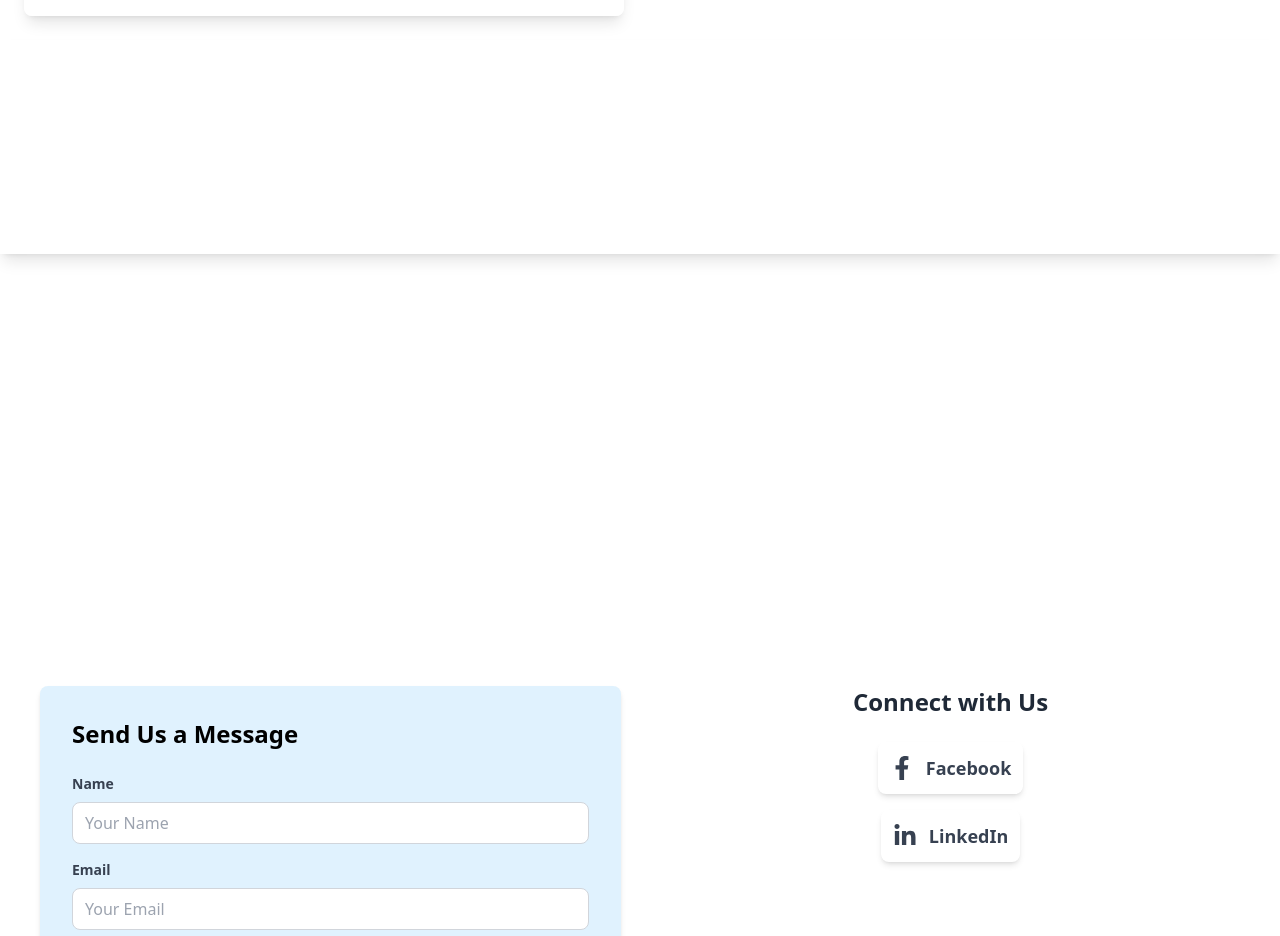
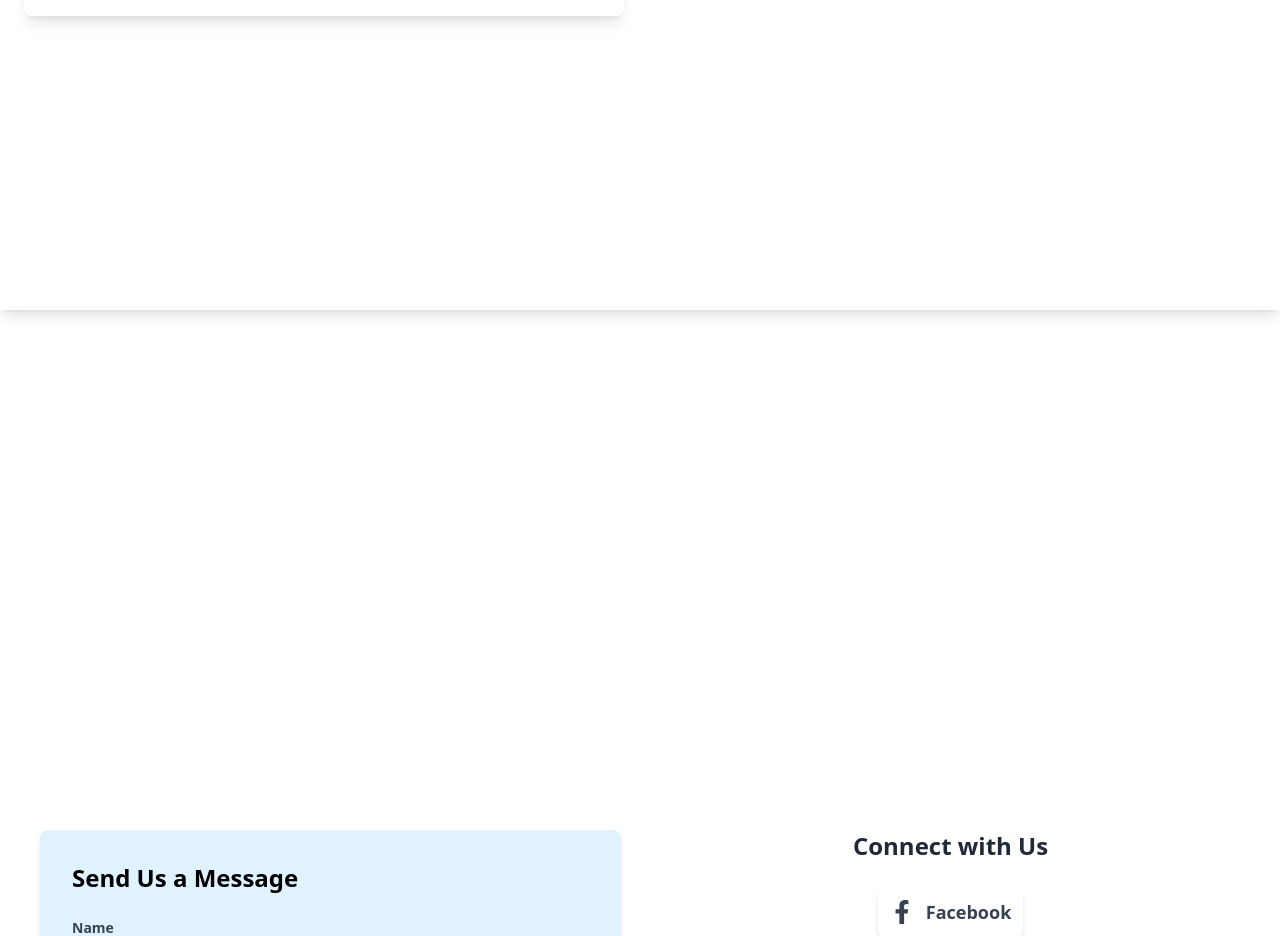
Before and after one commit to shuvakarmakar/traffclick-project, a React (Vite) app: page / in a window 1280 px wide. Shown: the part 1500-2436 px from the top of the page. Built offline with nearby package versions, Linux system fonts and the light colour scheme.

Commit message:
Update 2 Componentes

```diff
--- a/src/Pages/Partner.jsx
+++ b/src/Pages/Partner.jsx
@@ -1,28 +1,28 @@
 import { useEffect } from "react";
 import AOS from "aos";
-import "aos/dist/aos.css"; // Import AOS styles
+import "aos/dist/aos.css";
 
 const Partner = () => {
     // Initialize AOS on component mount
     useEffect(() => {
-        AOS.init({ duration: 1000 }); // Initialize AOS with 1000ms duration
+        AOS.init({ duration: 1000 });
     }, []);
 
     return (
         <div className="partner-section p-6 shadow-lg" id="partner">
             <h1
-                className="text-2xl md:text-4xl font-bold text-white text-center mb-8"
-                data-aos="fade-up" // AOS animation for the heading
+                className="text-2xl md:text-4xl font-bold text-white text-center p-7"
+                data-aos="fade-up"
             >
                 Our Partners
             </h1>
-            <div className="flex flex-col md:flex-row justify-center items-center space-y-6 md:space-y-0 md:space-x-8">
+            <div className="flex flex-col md:flex-row justify-center items-center space-y-6 md:space-y-0 md:space-x-8 mb-8">
                 {/* Affpaying Logo with Link */}
                 <a
                     href="https://www.affpaying.com"
                     target="_blank"
                     rel="noopener noreferrer"
-                    data-aos="fade-right" // AOS animation for this logo
+                    data-aos="fade-right"
                 >
                     <img
                         src="/affpaying-logo.png"
--- a/src/Pages/PaymentMethod.jsx
+++ b/src/Pages/PaymentMethod.jsx
@@ -1,6 +1,6 @@
 import { useEffect } from "react";
 import AOS from "aos";
-import "aos/dist/aos.css"; // Import AOS styles
+import "aos/dist/aos.css";
 import Payoneer from '../../public/Payoneer.png';
 import Wise from '../../public/Wise_Lo.png'
 import Tether from '../../public/Tether.png';
@@ -9,20 +9,26 @@ import PerfectMoney from '../../public/perfect-money.png';
 const PaymentMethod = () => {
     // Initialize AOS on component mount
     useEffect(() => {
-        AOS.init({ duration: 1000 }); // Initialize AOS with a 1000ms duration
+        AOS.init({ duration: 1000 });
     }, []);
 
     return (
-        <div className="payment-method-section p-6" id="payment">
+        <section
+            className="payment-method-section p-6 mb-8 rounded-lg"
+            id="payment"
+        >
+            {/* Section Title */}
             <h2
-                className="text-2xl md:text-4xl font-bold text-white text-center mb-8"
+                className="text-2xl md:text-4xl font-bold text-white text-center p-7"
                 data-aos="fade-up"
             >
                 Our Payment Methods
             </h2>
-            <div className="flex flex-col md:flex-row justify-center items-center space-y-6 md:space-y-0 md:space-x-8">
-                {/* Payoneer Logo with AOS */}
-                <div data-aos="fade-right">
+
+            {/* Payment Logos Container */}
+            <div className="flex flex-col md:flex-row justify-center items-center space-y-6 md:space-y-0 md:space-x-8 mt-8">
+                {/* Payoneer Logo */}
+                <div className="payment-logo-container" data-aos="fade-right">
                     <img
                         src={Payoneer}
                         alt="Payoneer Logo"
@@ -30,8 +36,8 @@ const PaymentMethod = () => {
                     />
                 </div>
 
-                {/* Wise Logo with AOS */}
-                <div data-aos="fade-up">
+                {/* Wise Logo */}
+                <div className="payment-logo-container" data-aos="fade-up">
                     <img
                         src={Wise}
                         alt="Wise Logo"
@@ -39,8 +45,8 @@ const PaymentMethod = () => {
                     />
                 </div>
 
-                {/* Tether Logo with AOS */}
-                <div data-aos="fade-down">
+                {/* Tether Logo */}
+                <div className="payment-logo-container" data-aos="fade-down">
                     <img
                         src={Tether}
                         alt="Tether Logo"
@@ -48,8 +54,8 @@ const PaymentMethod = () => {
                     />
                 </div>
 
-                {/* Perfect Money Logo with AOS */}
-                <div data-aos="fade-left">
+                {/* Perfect Money Logo */}
+                <div className="payment-logo-container" data-aos="fade-left">
                     <img
                         src={PerfectMoney}
                         alt="Perfect Money Logo"
@@ -57,7 +63,8 @@ const PaymentMethod = () => {
                     />
                 </div>
             </div>
-        </div>
+        </section>
+
     );
 };
 
```
